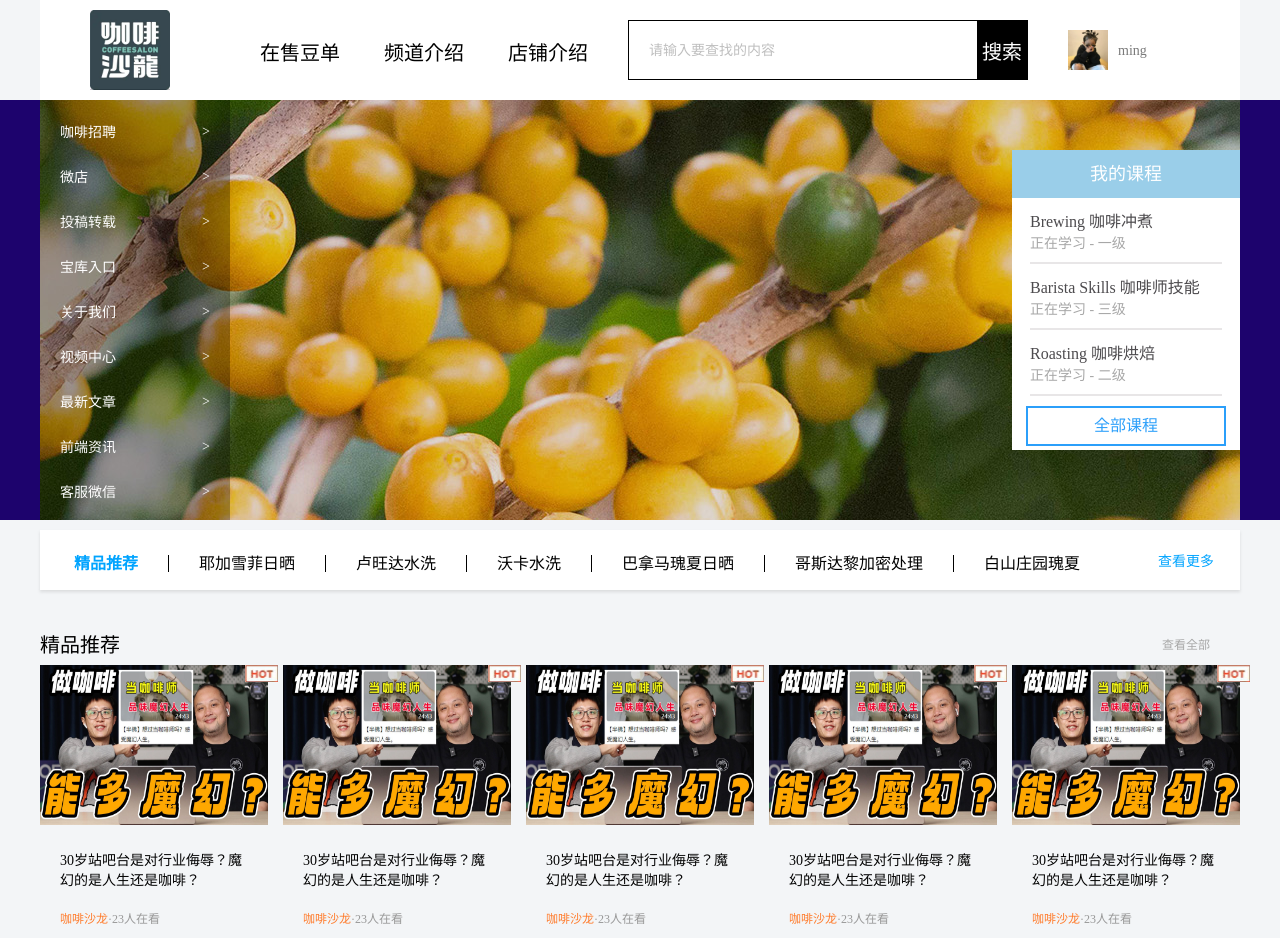
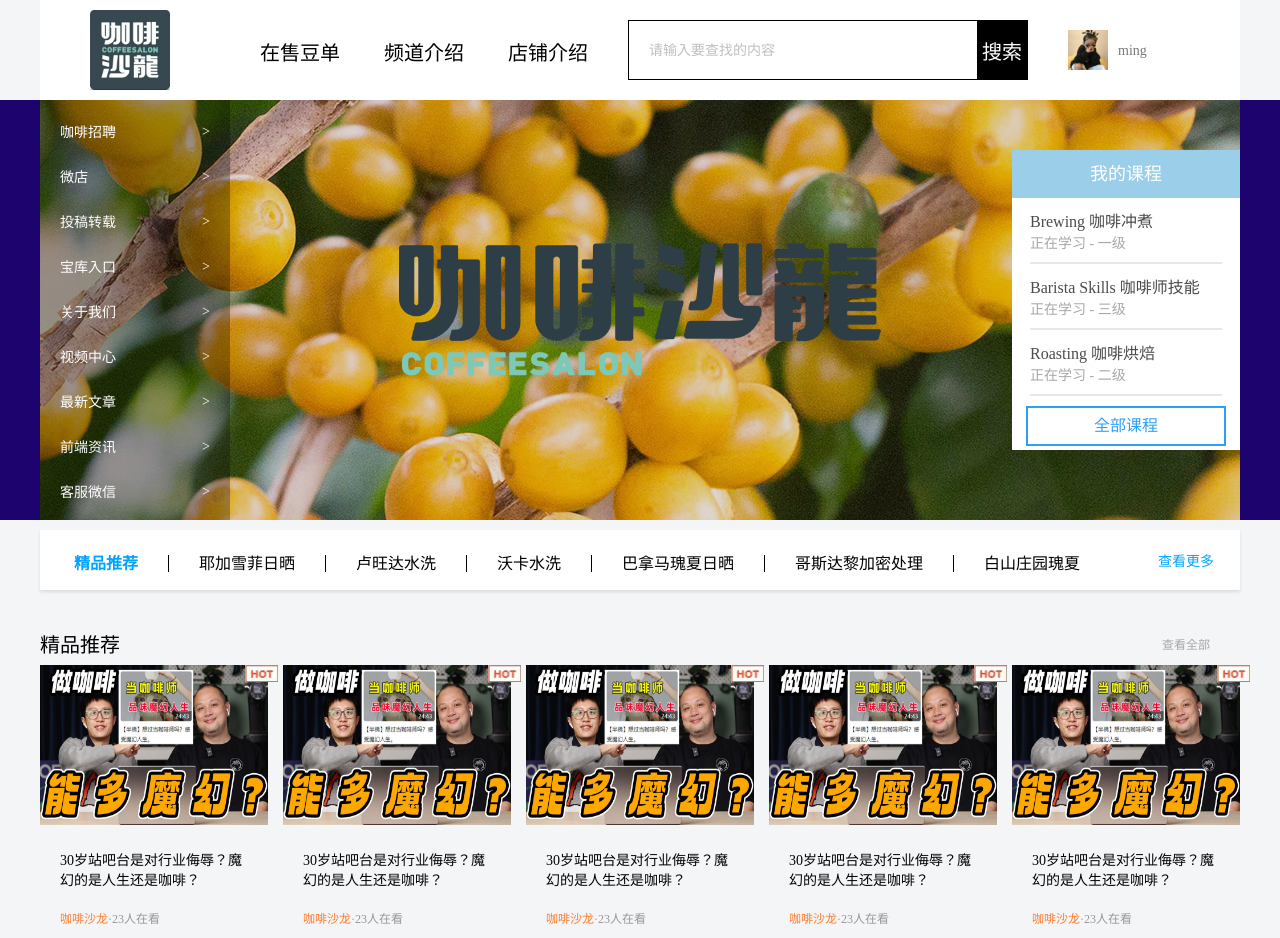
Before and after one commit to mingming010/html_demo_code, a plain HTML site: page index.html in a window 1280 px wide. Shown: the top 938 px of the page. Drawn offline with Linux system fonts and the light colour scheme.

Commit message:
Add files via upload

```diff
--- a/index.css
+++ b/index.css
@@ -146,6 +146,7 @@
 
 /* 轮播图 */
 .banner {
+    position: relative;
     height: 420px;
     background-color: #1d036d;
 }
@@ -186,6 +187,16 @@
 
 .banner .left a:hover {
     color: rgb(60, 60, 255);
+}
+
+
+
+.banner .left_2 img {
+    position: absolute;
+    height: 150px;
+    left: 50%;
+    top: 50%;
+    transform: translate(-50%, -50%);
 }
 
 .banner .right .top {
--- a/index.html
+++ b/index.html
@@ -49,6 +49,10 @@
                     <li><a href="">前端资讯<span>></span></a></li>
                     <li><a href="">客服微信<span>></span></a></li>
                 </ul>
+            </div>
+
+            <div class="left_2">
+                <img src="left.png" alt="咖啡沙龙">
             </div>
 
             <div class="right">
```
Also changed, not shown: left.png (added).
